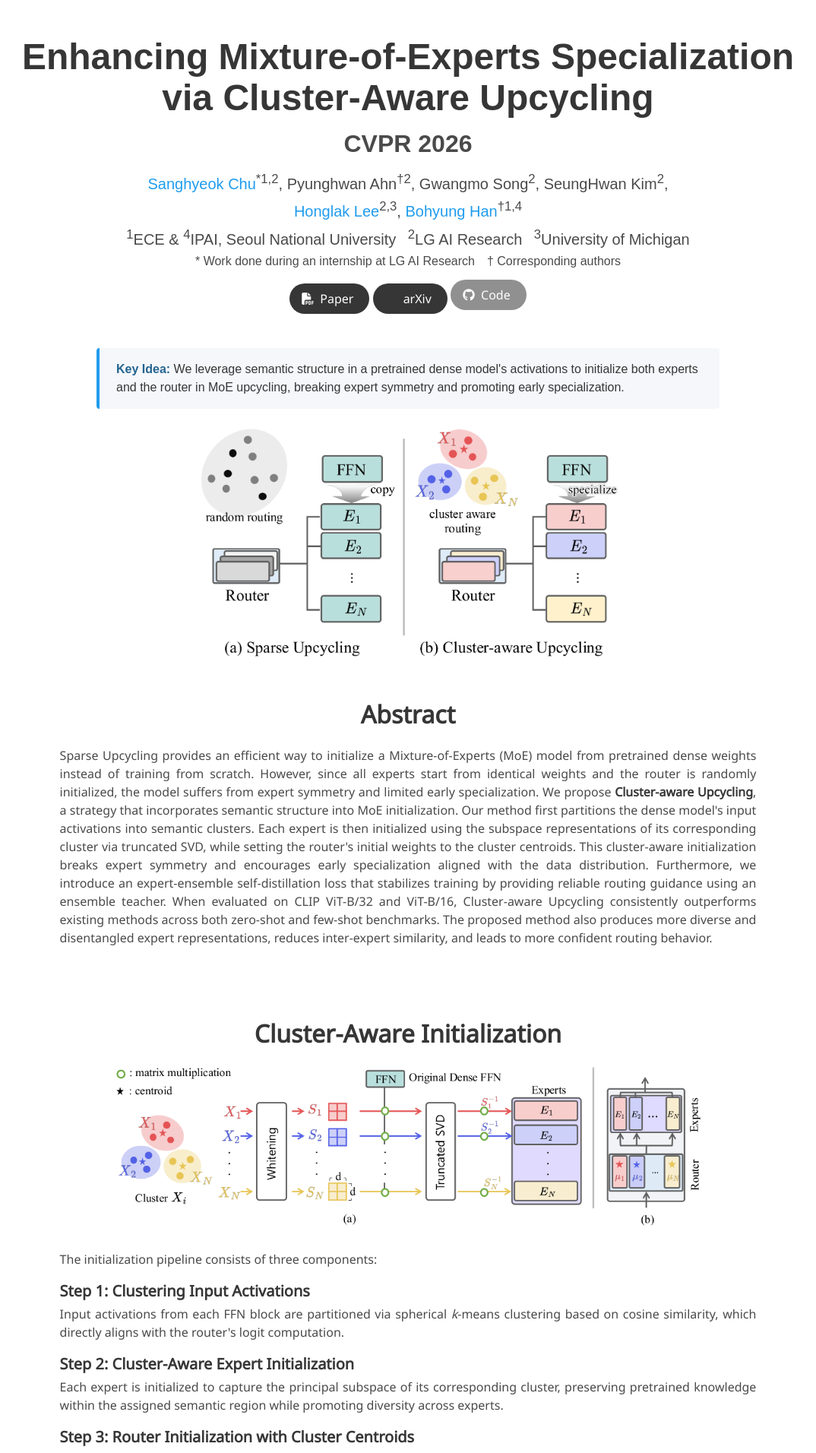
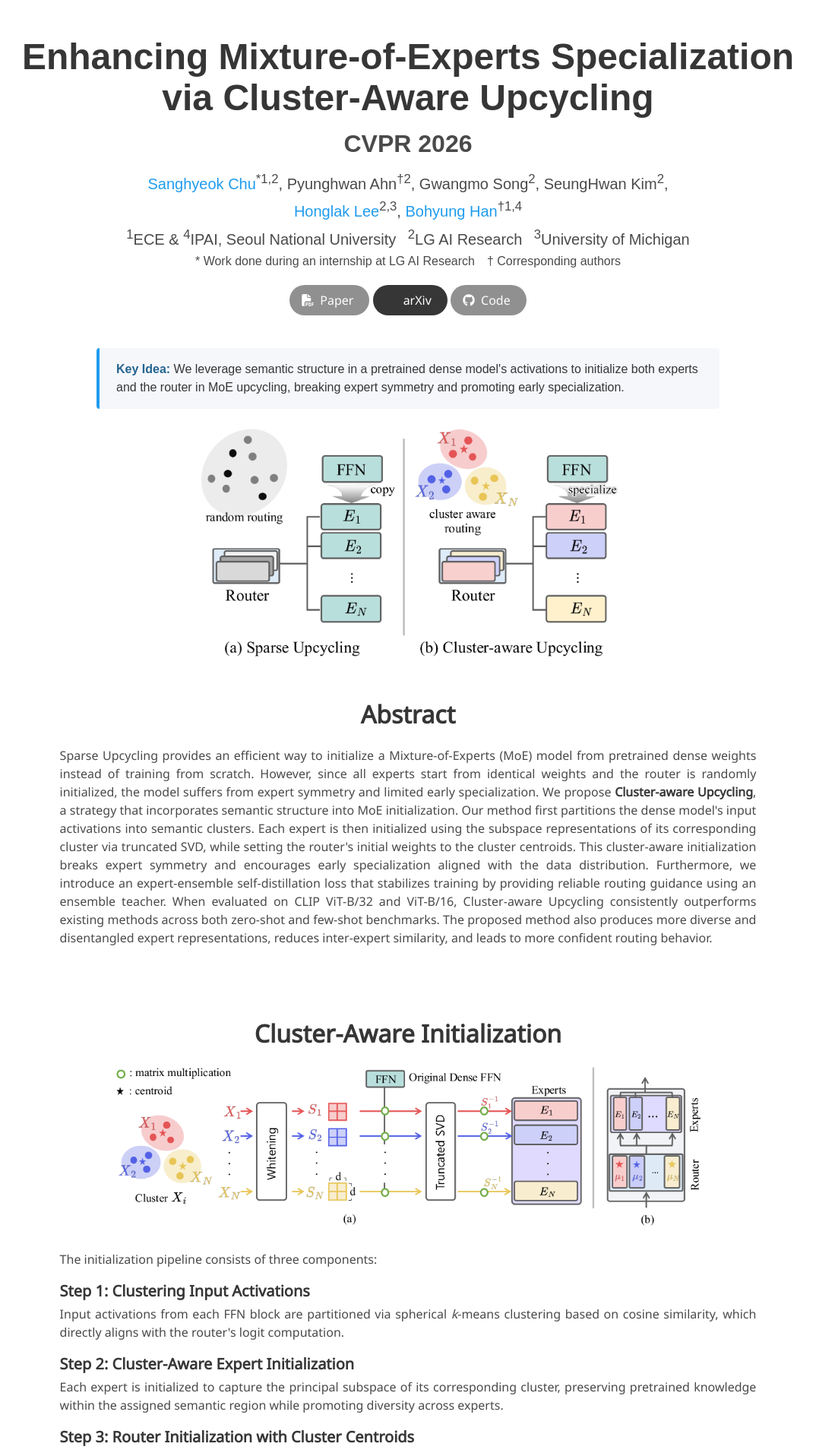
Before and after one commit to sanghyeokchu/sanghyeokchu.github.io, a Jekyll site: the page cluster-aware-upcycling/index.html, which Jekyll copies as it is, in a window 1280 px wide. Shown: the top 1912 px of the page at 76% size, without its empty margins (103-1177 px from the left). Built offline with Jekyll 4.4.1, drawn with Linux system fonts in a browser that asks for light colours; some web fonts are replaced; a style sheet for code colours, icons or effects is not loaded.

```diff
--- a/_data/publications.yml
+++ b/_data/publications.yml
@@ -38,7 +38,7 @@
   venue_class: top-tier
   year: 2025
   url: https://openreview.net/pdf?id=aTC2euLwnh
-  project_url: https://sanghyeokchu.github.io/sgvc/
+  project_url: "#"
   pdf_url: https://openreview.net/pdf?id=aTC2euLwnh
   code_url: "#"
 
--- a/cluster-aware-upcycling/index.html
+++ b/cluster-aware-upcycling/index.html
@@ -22,7 +22,8 @@
     .author-row { display: block; margin-bottom: 2px; }
     .teaser .hero-body { padding-top: 0; padding-bottom: 3rem; }
     .teaser { font-family: 'Google Sans', sans-serif; }
-    .link-block a { margin-top: 5px; margin-bottom: 5px; }
+    .link-block { vertical-align: middle; }
+    .link-block a, .link-block > span { margin-top: 5px; margin-bottom: 5px; }
 
     .content h4 { margin-top: 1.2rem; margin-bottom: 0.4rem; }
 
@@ -155,9 +156,9 @@
           <div class="column has-text-centered">
             <div class="publication-links">
               <span class="link-block">
-                <a class="button is-normal is-rounded is-dark" href="https://arxiv.org/abs/2604.13508" target="_blank">
+                <span class="button is-normal is-rounded is-dark" style="opacity:0.55;cursor:not-allowed;" title="Coming soon">
                   <span class="icon"><i class="fas fa-file-pdf"></i></span><span>Paper</span>
-                </a>
+                </span>
               </span>
               <span class="link-block">
                 <a class="button is-normal is-rounded is-dark" href="https://arxiv.org/abs/2604.13508" target="_blank">
```
